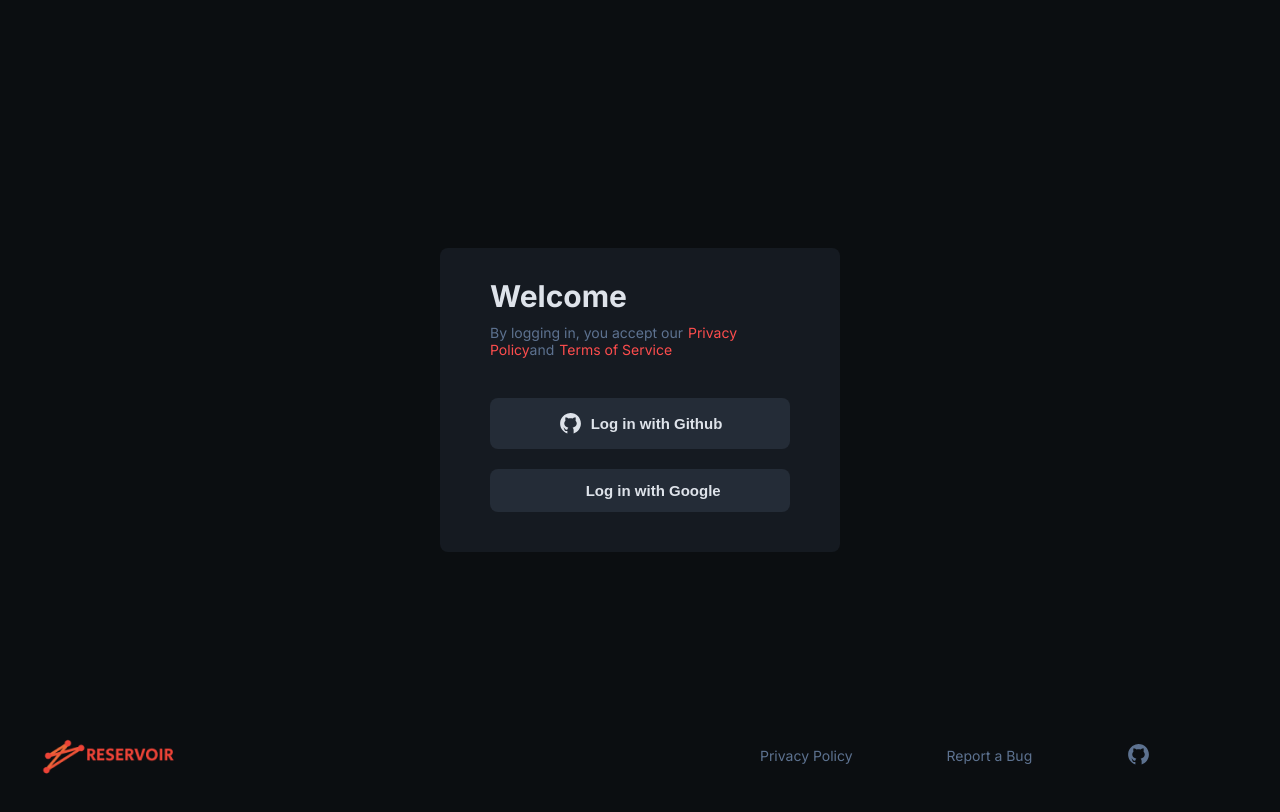
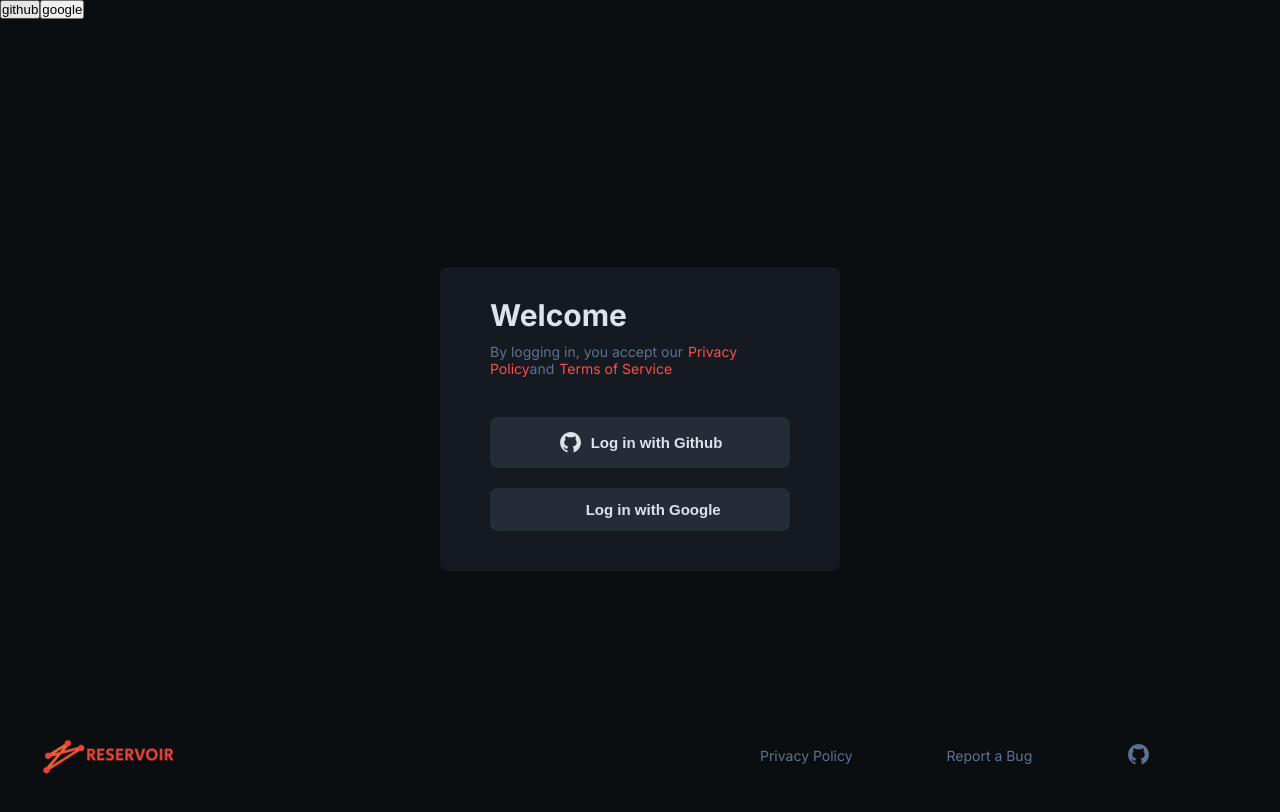
Before and after one commit to INOCcent-afk/reservoir, a React (Create React App) app: page / in a window 1280 px wide. Shown: the top 812 px of the page. Built offline with nearby package versions, Linux system fonts and the light colour scheme; no server answers; some icons are missing.

Commit message:
added auth logic

```diff
--- a/src/App.tsx
+++ b/src/App.tsx
@@ -1,8 +1,8 @@
-import React, { useState } from "react";
+import React, { useEffect, useState } from "react";
 
 import { githubProvider, googleProvider } from "./config/authMethod";
 import socialMediaAuth, { auth } from "./utils/auth";
-import { Route, Switch } from "react-router";
+import { Route, Switch, useHistory } from "react-router";
 
 import AppScreen from "./screens/AppSreen";
 import LogIn from "./screens/LogIn";
@@ -13,6 +13,8 @@ import { makeStyles, createStyles } from "@material-ui/core/styles";
 import { BodyInner, GlobalStyle } from "./assets/styles/GlobalStyle";
 import { Colors } from "./assets/styles/Colors";
 import MobileNavigation from "./containers/MobileNavigation";
+
+import firebase from "./config/firebase-config";
 
 const useStyles = makeStyles(() =>
   createStyles({
@@ -32,37 +34,55 @@ const useStyles = makeStyles(() =>
 );
 
 const App = () => {
+  const history = useHistory();
   const classes = useStyles();
-  const [status, setStatus] = useState(false);
+
   const [name, setName] = useState("");
   const [pPic, setPPic] = useState("");
+  const [currentUser, setCurrentUser] =
+    React.useState<firebase.User | null | boolean>(null);
 
   const handleOnClick = async (provider: any) => {
     const response = await socialMediaAuth(provider);
 
-    setPPic(`${response.photoURL}?access_token=`);
-    setName(response.displayName);
+    setPPic(response?.photoURL!);
+    setName(response?.displayName!);
 
-    setStatus(true);
+    history.push("/app");
   };
 
   const logOut = () => {
     auth
       .signOut()
       .then(() => {
-        setStatus(false);
         console.log("logout");
       })
       .catch((err) => {
         console.log(err.message);
       });
+    history.push("/");
   };
+
+  useEffect(() => {
+    auth.onAuthStateChanged((user) => {
+      setCurrentUser(user);
+      setPPic(user?.photoURL!);
+      setName(user?.displayName!);
+    });
+
+    if (currentUser === true) {
+      history.push("/app");
+    }
+    if (currentUser === false) {
+      history.push("/");
+    }
+  }, []);
 
   return (
     <>
       <GlobalStyle />
       <BodyInner>
-        {/* {status ? (
+        {currentUser ? (
           <>
             <h1 onClick={logOut}>logout</h1>
             <h1>{name}</h1>
@@ -77,7 +97,7 @@ const App = () => {
               google
             </button>
           </>
-        )} */}
+        )}
         {/* <div className={classes.root}>
           <Pagination count={5} color="primary"></Pagination>
         </div> */}
--- a/src/screens/AppSreen/AppScreen.tsx
+++ b/src/screens/AppSreen/AppScreen.tsx
@@ -1,11 +1,7 @@
 import React from "react";
 
 const AppScreen = () => {
-  return (
-    <div>
-      <h1>HELLO</h1>
-    </div>
-  );
+  return <div></div>;
 };
 
 export default AppScreen;
```
